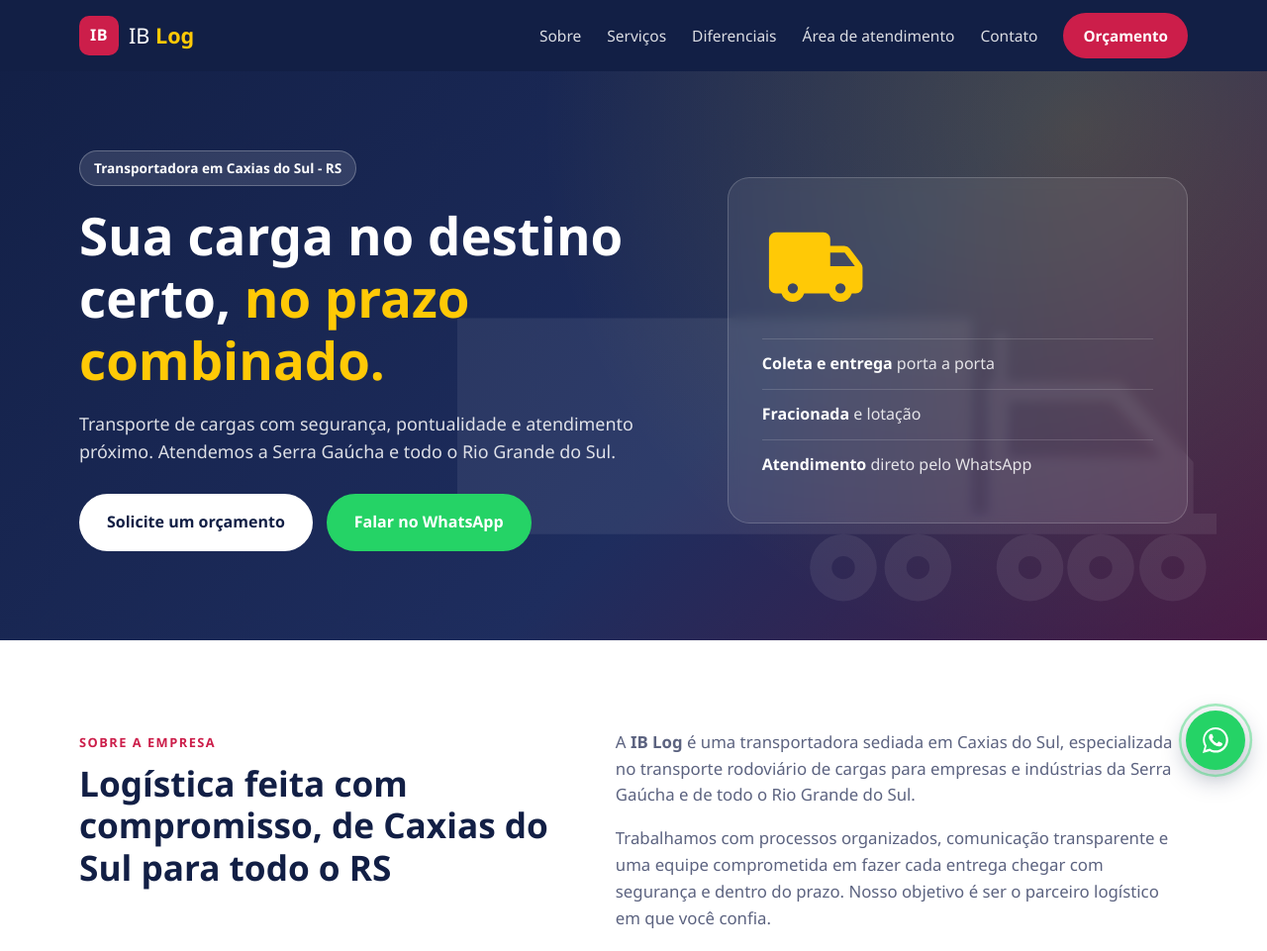
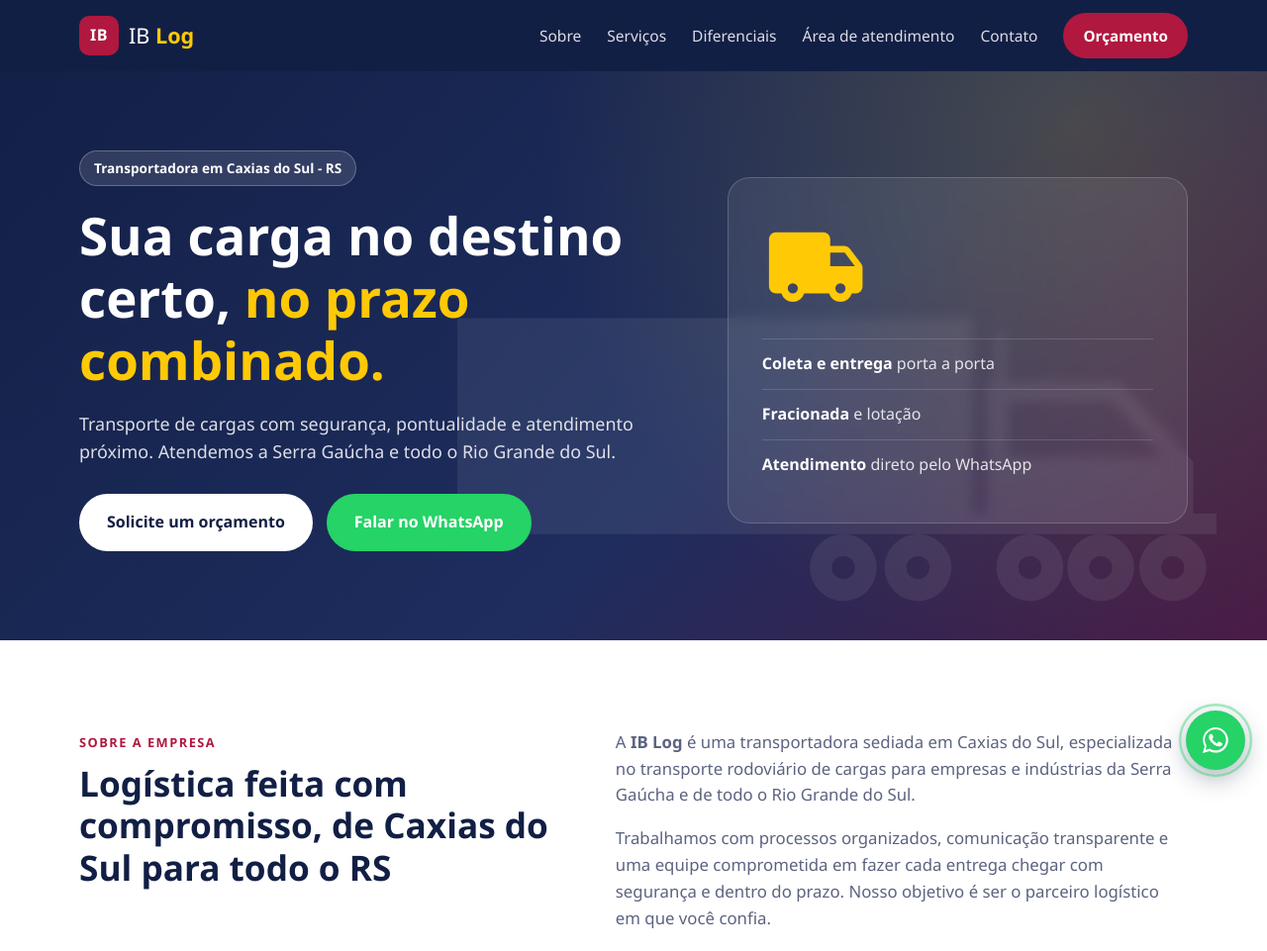
Before and after one commit to Ilmarj/iblogcaxias, a plain HTML site: page index.html in a window 1280 px wide. Shown: the top 961 px of the page at 99% size. Drawn offline with Linux system fonts and the light colour scheme.

Commit message:
Vermelho um pouco mais escuro
Co-Authored-By: Claude Opus 5.5 <noreply@anthropic.com>

```diff
--- a/style.css
+++ b/style.css
@@ -4,8 +4,8 @@
   --whatsapp: #25d366;
   --whatsapp-hover: #1ebe57;
   --navy-2: #1e2d5e;
-  --blue: #cc1e4a;
-  --blue-hover: #a8173c;
+  --blue: #b0183f;
+  --blue-hover: #8c1232;
   --blue-vivid: #ffc906;
   --blue-light: #f3f4f9;
   --blue-soft: #f6d2dc;
@@ -45,7 +45,7 @@ p { margin: 0 0 1em; }
   border: 2px solid var(--blue); cursor: pointer; font-size: 1rem;
   transition: background .2s, transform .2s, box-shadow .2s;
 }
-.btn:hover { background: var(--blue-hover); border-color: var(--blue-hover); transform: translateY(-2px); box-shadow: 0 8px 20px rgba(204, 30, 74, .3); }
+.btn:hover { background: var(--blue-hover); border-color: var(--blue-hover); transform: translateY(-2px); box-shadow: 0 8px 20px rgba(176, 24, 63, .3); }
 .btn-small { padding: 9px 18px; font-size: .95rem; }
 .btn-light { background: var(--white); color: var(--navy); border-color: var(--white); }
 .btn-light:hover { background: var(--blue-light); border-color: var(--blue-light); color: var(--navy); }
@@ -181,7 +181,7 @@ p { margin: 0 0 1em; }
   border: 1.5px solid var(--border); background: #f8f9fc; transition: border-color .2s, box-shadow .2s;
 }
 .field input:focus, .field select:focus, .field textarea:focus {
-  outline: none; border-color: var(--blue); box-shadow: 0 0 0 4px rgba(204,30,74,.14); background: var(--white);
+  outline: none; border-color: var(--blue); box-shadow: 0 0 0 4px rgba(176,24,63,.14); background: var(--white);
 }
 .field .invalid { border-color: #8a8fa8; background: #f2f3f7; }
 .field textarea { resize: vertical; }
```
